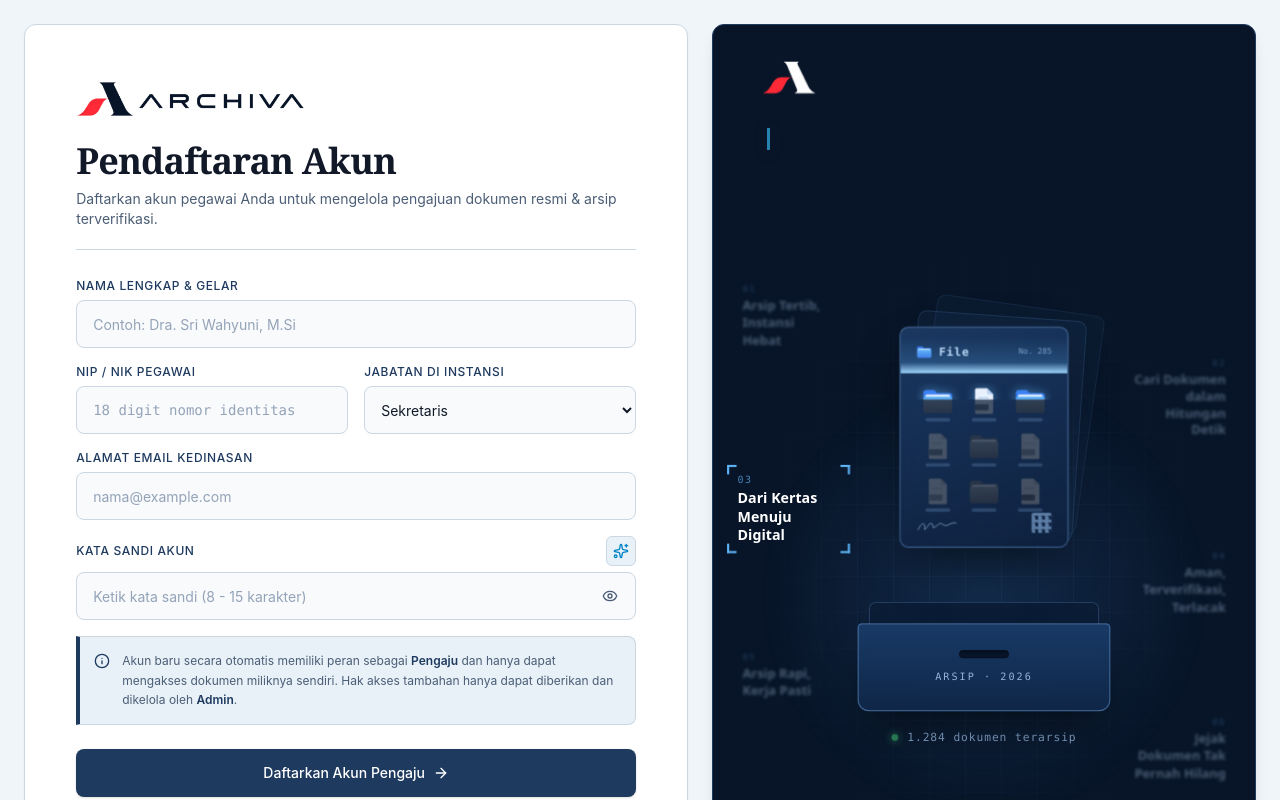
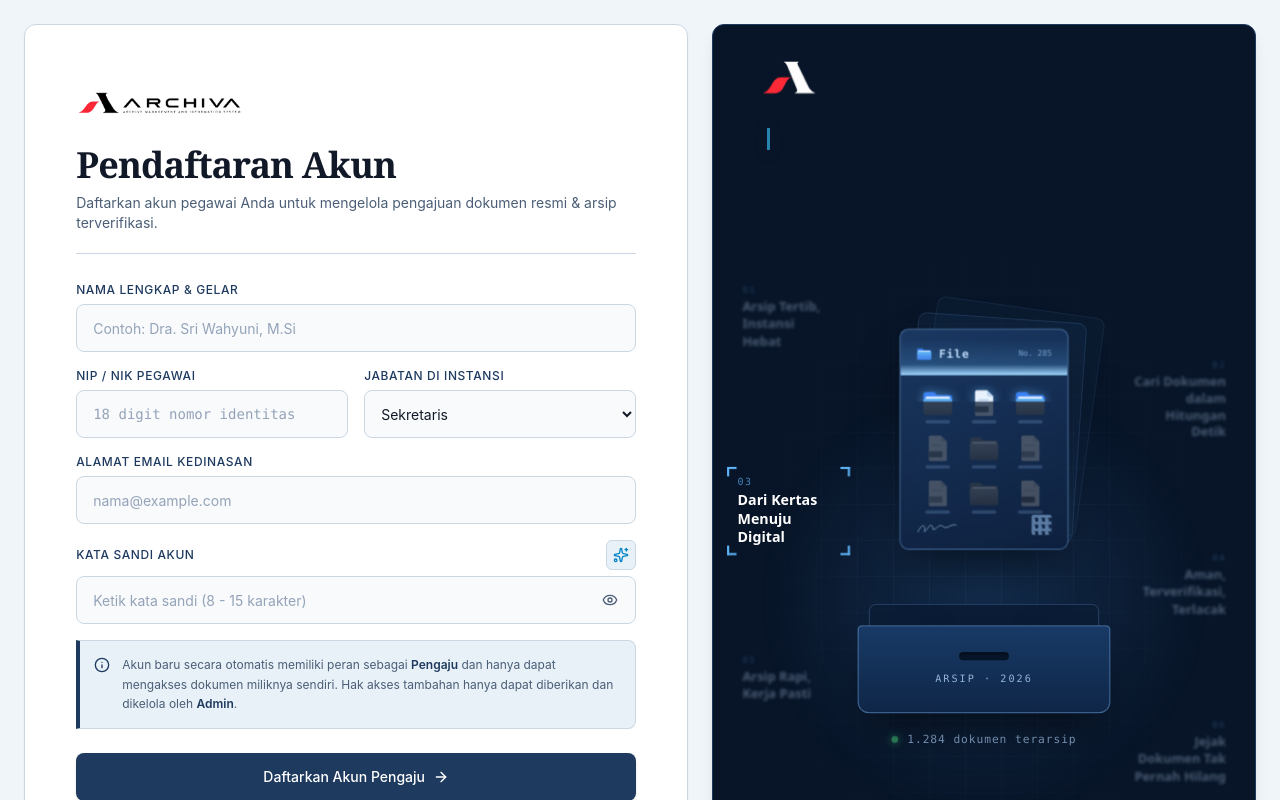
Before and after one commit to Hocaabinn/Archiva, a Next.js app: page /register in a window 1280 px wide. Shown: the top 800 px of the page. Built offline with nearby package versions, Linux system fonts and the light colour scheme.

Commit message:
tampilan(register): perbarui referensi aset ke logo_gabungan

```diff
--- a/src/components/auth/register-form.tsx
+++ b/src/components/auth/register-form.tsx
@@ -182,12 +182,12 @@ export default function RegisterForm() {
             {/* Header Form */}
             <div className="border-b border-[#CBD7E3] pb-5 mb-7">
               <Image
-                src="/pic/Logo-gabungan-gelap.png"
+                src="/pic/logo_gabungan.png"
                 alt="Archiva"
-                width={838}
-                height={132}
+                width={1019}
+                height={245}
                 priority
-                className="h-7 sm:h-8 lg:h-9 w-auto mb-5 sm:mb-6"
+                className="h-8 sm:h-9 lg:h-10 w-auto mb-5 sm:mb-6"
               />
               <h1 className="text-2xl font-serif font-bold tracking-tight text-[#111827] sm:text-3xl lg:text-4xl">
                 Pendaftaran Akun
```
